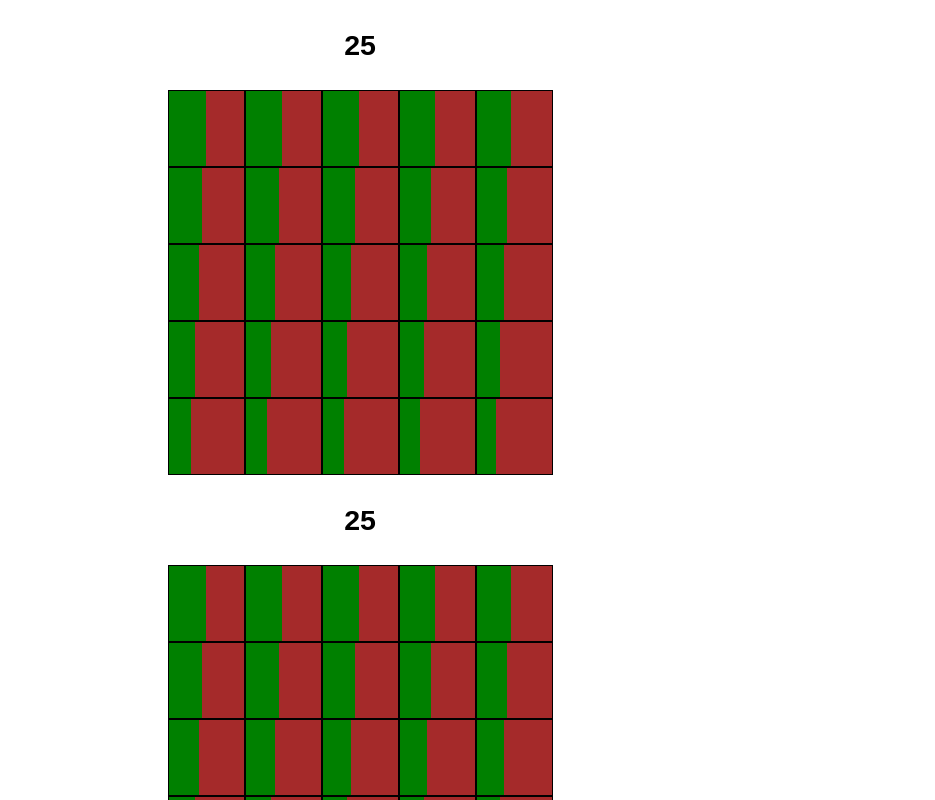
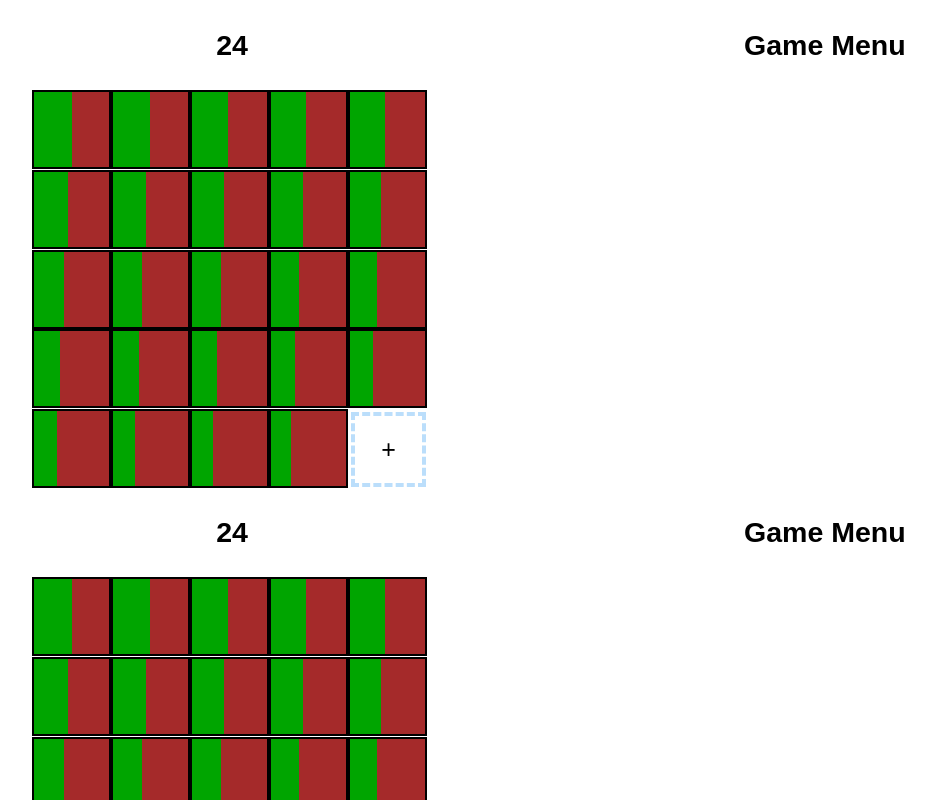
Before and after one commit to Anveio/farm-simulator, a React app: page / in a window 1280 px wide. Shown: the top 800 px of the page, without its empty margins (280-1215 px from the left). Built offline with nearby package versions, Linux system fonts and the light colour scheme.

Commit message:
Add HTML and CSS for add-tile button

```diff
--- a/src/components/App.tsx
+++ b/src/components/App.tsx
@@ -32,24 +32,29 @@ class Game extends React.Component<never, { money: number }> {
 
   render() {
     return (
-      <div className="game-container">
-        <MoneyCounter money={this.state.money} />
-        <div className="farm">
-          <Farm onTileReadyForHarvest={this.handleIncomingHarvest} />
+      <div className="app-container">
+        <div className="game-column">
+          <div className="game-container">
+            <MoneyCounter money={this.state.money} />
+            <div className="farm">
+              <Farm onTileReadyForHarvest={this.handleIncomingHarvest} />
+            </div>
+          </div>
+        </div>
+        <div className="menu-column">
+          <h3> Game Menu </h3>
         </div>
       </div>
     )
   }
 }
 
-
-
 interface FarmProps { onTileReadyForHarvest: any; }
 class Farm extends React.Component<FarmProps, { tiles: number } > {
   constructor(props: FarmProps){
     super(props)
     this.state = {
-      tiles: 25
+      tiles: 24
     }
   }
 
@@ -64,6 +69,7 @@ class Farm extends React.Component<FarmProps, { tiles: number } > {
       createdTiles.push(
         <li key={i.toString()}>
           <Tile
+            key={i.toString()}
             tileID={i.toString()}
             onTileGrowthFinish={this.handleTileGrowthFinish} />
         </li>
@@ -73,48 +79,12 @@ class Farm extends React.Component<FarmProps, { tiles: number } > {
     return createdTiles
   }
 
-
-
-  /*createFarmGrid = (columns: number, rows: number ):JSX.Element[] => {
-    let row = [];
-    let farmGrid = [];
-
-    for(let x = 0; x < columns; x++) {
-      for(let y = 0; y < rows; y++) {
-        row.push(
-          <li key={[x, y].toString()}>
-            <Tile
-              tileID={[x, y].toString()}
-              onTileGrowthFinish={this.handleTileGrowthFinish} />
-          </li>
-        )
-      }
-
-      farmGrid.push(
-        <ul key={x} className="farm-column" id={"row-" + x}>{row}</ul>
-      )
-      row = [];
-    }
-
-    return farmGrid;
-  }*/
-
-  // farmGrid = this.createFarmGrid(this.props.farmColumns, this.props.farmRows);
-
-  /*addTileToFarm = () => {
-    this.state.tiles.push(<li>
-      <Tile
-        key={this.state.tiles.length}
-        tileID={this.state.tiles.length.toString()}
-        onTileGrowthFinish={this.handleTileGrowthFinish} />
-      </li>
-    )
-  }*/
-
   render() {
-    // this.addTileToFarm();
     return (
-      <ul className="tile-ul">{this.createFarmGrid(this.state.tiles)}</ul>
+      <ul className="tile-ul">
+        {this.createFarmGrid(this.state.tiles)}
+        <li className="add-tile-li"> <button className="add-tile-btn">+</button> </li>
+      </ul>
     )
   }
 }
@@ -158,7 +128,8 @@ class Tile extends React.Component<TileProps, MouseData> {
     })
   }
 
-  handleMouseDown = ():void => {
+  handleMouseDown = (e: React.MouseEvent<HTMLDivElement>):void => {
+    e.preventDefault
     this.setState({
       mouseDown: true
     })
@@ -188,7 +159,6 @@ class Tile extends React.Component<TileProps, MouseData> {
     )
   }
 }
-
 
 interface TileGrowthProps { gpID: string; growthRate: number; onGrowthFinish: any }
 class TileGrowth extends React.Component<TileGrowthProps, { progress: number }> {
@@ -234,7 +204,7 @@ class TileGrowth extends React.Component<TileGrowthProps, { progress: number }>
   }
 
   calculateDimensions = () => {
-    let width;
+    let width
 
     if(this.state.progress >= 100) {
       width = '100%';
@@ -243,14 +213,18 @@ class TileGrowth extends React.Component<TileGrowthProps, { progress: number }>
     }
 
     return {
-      height: '100%',
-      width: width
+      width: width,
+      height: '100%'
     }
   }
 
   render() {
     return (
-      <span id={'gp-' + this.props.gpID} className="tile-growth-progress" style={this.calculateDimensions()}> </span>
+      <span
+        id={'gp-' + this.props.gpID}
+        className="tile-growth-progress"
+        style={this.calculateDimensions()} >
+      </span>
     )
   }
 }
--- a/src/stylesheets/app.css
+++ b/src/stylesheets/app.css
@@ -6,9 +6,25 @@ h1 {
   text-align: center;
 }
 
+.app-container {
+  display: flex;
+  width: 100%;
+}
+
+.game-column {
+  display: flex;
+  max-width: 80%;
+  flex: 4
+}
+
+.menu-column {
+  flex: 1;
+  order: 1
+}
+
 .game-container {
-  text-align: center;
-  justify-content: center;
+  flex: 1;
+  order: 2;
   margin: auto;
   width: 100%;
   height: 100%;
@@ -23,37 +39,67 @@ h1 {
 }
 
 .tile-ul {
-  /* Each tile is 3em (base 25px) large */
+  /* Each tile is 3em (base 25px) + 3px border */
   font-size: 25px;
   max-height: 16em;
   max-width: 16em;
   position: relative;
-  justify-content: center;
+  justify-content: flex-start;
   display: flex;
   flex-direction: row;
   flex-wrap: wrap;
+  align-content: space-between;
 }
 
 .tile {
-  transition: all 1s;
   background-color: brown;
-  border: 1px solid black;
+  border: 2px solid black;
   flex: 1;
   font-size: 25px;
   height: 3em;
   width: 3em;
 }
 
+.tile:hover {
+  border: 2px solid yellow;
+}
+
 .tile-growth-progress {
   display: block;
-  background-color: green;
+  background-color: #00a500
 }
 
 .money-display {
+  text-align: center;
+  justify-content: center;
   position: relative;
 }
 
+.add-tile-li {
+  list-style: none;
+  margin: 0;
+  padding: 0;
+
+  display: flex;
+  margin: 3px;
+}
+
+.add-tile-btn {
+  font-size: 25px;
+  height: 3em;
+  width: 3em;
+
+  background-color: white;
+  border: 4px dashed #BBDEFB;
+}
+
 ul {
+  list-style: none;
+  margin: 0;
+  padding: 0;
+}
+
+li {
   list-style: none;
   margin: 0;
   padding: 0;
```
